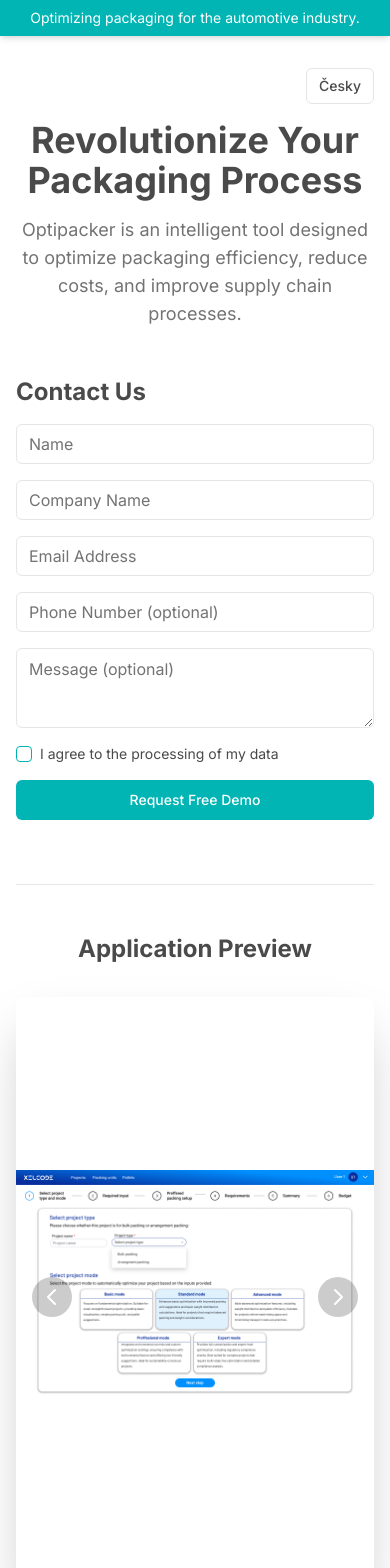
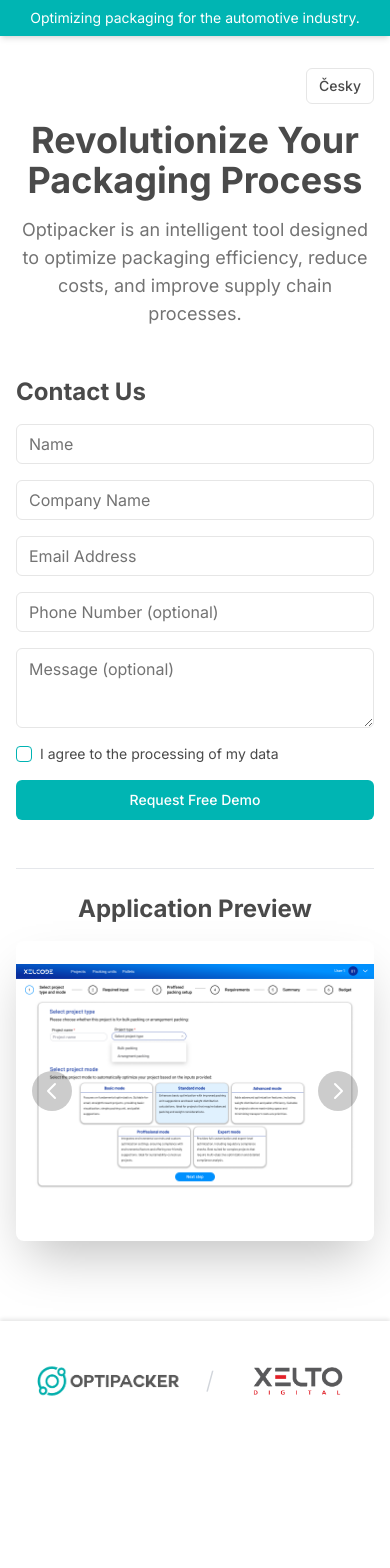
Before and after one commit to RELAXUJ/xelto_form, a Next.js app: page / in a window 390 px wide. Shown: the top 1568 px of the page. After the commit the page ends 1441 px from the top, so only its background shows below. Built offline with nearby package versions, Linux system fonts and the light colour scheme.

Commit message:
slideshow vol 5

```diff
--- a/components/Footer.tsx
+++ b/components/Footer.tsx
@@ -16,7 +16,7 @@
             />
           </Link>
           <span className="text-gray-300 text-2xl font-light">/</span>
-          <Link href="https://xeltodigital.cz/" target="_blank" rel="noopener noreferrer">
+          <Link href="https://xeltodigital.cz/en/" target="_blank" rel="noopener noreferrer">
             <Image
               src="/images/logo-XELTO-DIGITAL.jpg"
               alt="Xelto Digital Logo"
--- a/components/MockupSlideshow.tsx
+++ b/components/MockupSlideshow.tsx
@@ -51,16 +51,16 @@
   }
 
   return (
-    <section className="mt-16 mb-12">
-      <div className="w-full h-px bg-gray-200 mb-12" /> {/* Separator */}
+    <section className="mt-8 md:mt-16 mb-12">
+      <div className="w-full h-px bg-gray-200 mb-6 md:mb-12" /> {/* Separator with responsive margins */}
 
-      <h2 className="text-2xl font-bold mb-8 text-center text-xelto-gray">
+      <h2 className="text-2xl font-bold mb-4 md:mb-8 text-center text-xelto-gray">
         {language === "en" ? "Application Preview" : "Náhled aplikace"}
       </h2>
 
       <div className="relative w-full max-w-5xl mx-auto rounded-lg overflow-hidden shadow-2xl bg-white">
         {/* Main Slide */}
-        <div className="relative w-full" style={{ minHeight: '600px' }}>
+        <div className="relative w-full" style={{ minHeight: '300px', '@media (min-width: 768px)': { minHeight: '600px' } }}>
           <Image
             src={slides[currentSlide].src}
             alt={slides[currentSlide].alt}
```
